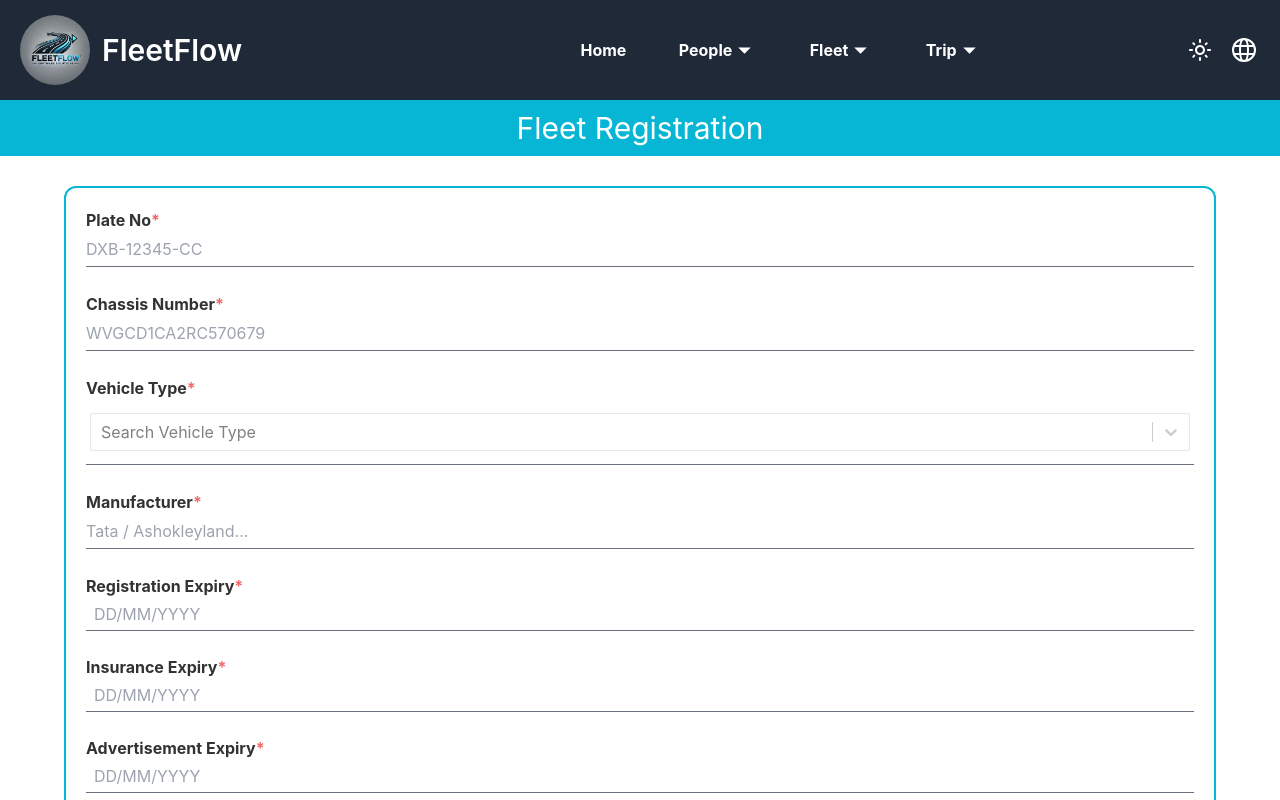
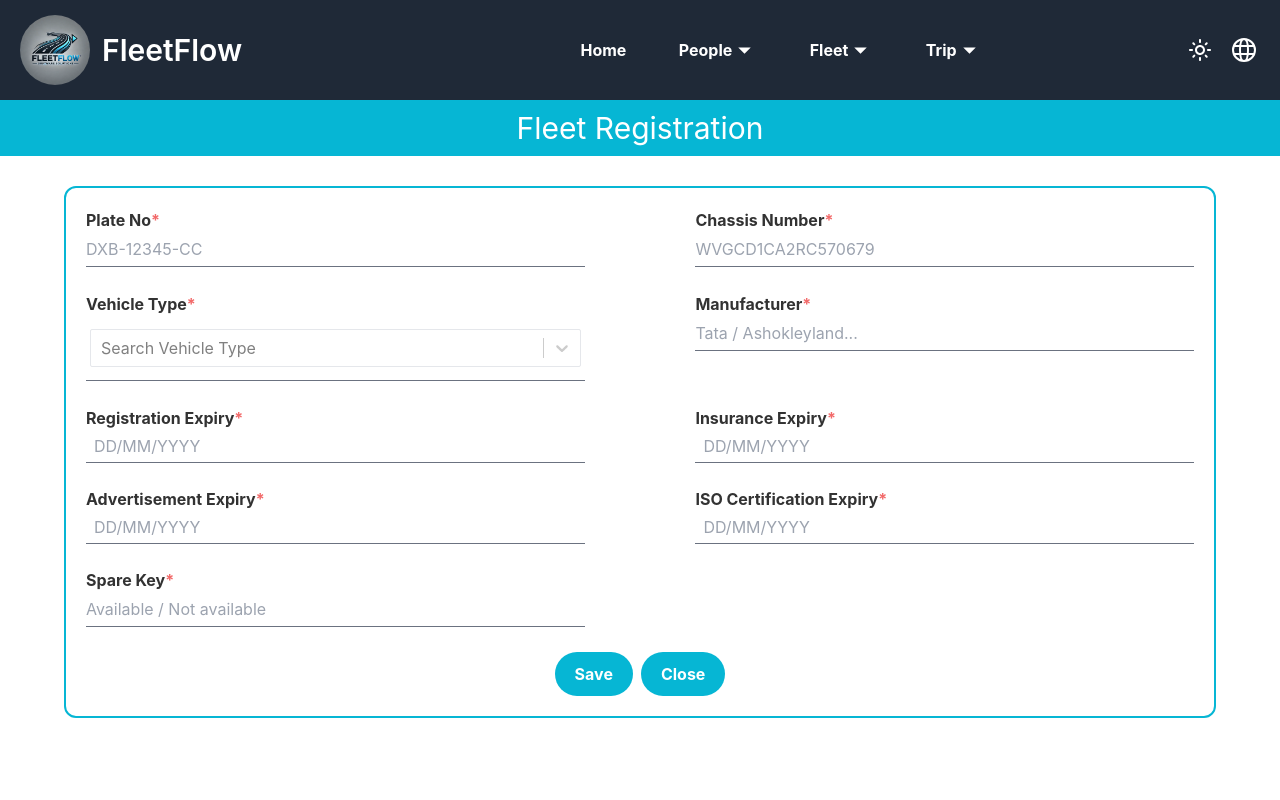
Before and after one commit to mohammedansarusman/analogistics, a React (Create React App) app: page /fleet/register in a window 1280 px wide. Shown: the top 800 px of the page. Built offline with nearby package versions, Linux system fonts and the light colour scheme; no server answers.

Commit message:
save close

```diff
--- a/src/Components/FleetComponents/FleetRegister.js
+++ b/src/Components/FleetComponents/FleetRegister.js
@@ -1,4 +1,4 @@
-import React from "react";
+import React, { useState } from "react";
 import { useDispatch } from "react-redux";
 import { changeBar } from "../../Store/navigationSlice";
 import RegisterPlateNo from "./RegisterPlateNo";
@@ -10,9 +10,12 @@ import RegisterInsuranceExpiry from "./RegisterInsuranceExpiry";
 import RegisterAdvertisementExpiry from "./RegisterAdvertisementExpiry";
 import RegisterISOExpiry from "./RegisterISOExpiry";
 import RegisterSpareKey from "./RegisterSpareKey";
+import RegisterFleetSaveReset from "./RegisterFleetSaveReset";
 
 const FleetRegister = () => {
   const dispatch = useDispatch();
+  const [message, setMessage] = useState(false);
+
   dispatch(changeBar(false)); // the side navigation bar will close once the fleet registration click.
   return (
     <div className="w-full absolute left-0">
@@ -23,37 +26,55 @@ const FleetRegister = () => {
         </header>
         {/* Fleet registration  form - plate , chassis, vehicle type etc .. */}
         <div className="flex flex-col items-start w-[90%]  border-2 border-cyan-500 p-5 rounded-xl mt-[30px]">
+          <div className="w-full lg:flex lg:justify-between">
+            <div className="lg:w-[45%]">
               {/* Plate number */}
               <RegisterPlateNo />
-
+            </div>
+            <div className="lg:w-[45%]">
               {/* Chassis number */}
               <RegisterChassisNo />
-
+            </div>
+          </div>
+          <div className="w-full lg:flex lg:justify-between">
+            <div className="lg:w-[45%]">
               {/* Vehicle type */}
               <RegisterVehicleType />
-
+            </div>
+            <div className="lg:w-[45%]">
               {/* Manufacturer */}
               <RegisterManufacturer />
-
+            </div>
+          </div>
+          <div className="w-full lg:flex lg:justify-between">
+            <div className="lg:w-[45%]">
               {/* Registration Expiry */}
               <RegisterRegistrationExpiry />
-
+            </div>
+            <div className="lg:w-[45%]">
               {/* Insurance Expiry */}
               <RegisterInsuranceExpiry />
-
+            </div>
+          </div>
+          <div className="w-full lg:flex lg:justify-between">
+            <div className="lg:w-[45%]">
               {/* Advertisement Expiry */}
               <RegisterAdvertisementExpiry />
-
+            </div>
+            <div className="lg:w-[45%]">
               {/* ISO certification Expiry */}
               <RegisterISOExpiry />
-
+            </div>
+          </div>
+          <div className="w-full lg:flex lg:justify-start">
+            <div className="lg:w-[45%]">
               {/* Spare key availability */}
               <RegisterSpareKey />
-
+            </div>
+          </div>
 
           {/* Save and close button */}
-
-
+          <RegisterFleetSaveReset dataMessage={setMessage} />
         </div>
       </div>
     </div>
--- /dev/null
+++ b/src/Components/FleetComponents/RegisterFleetSaveReset.js
@@ -0,0 +1,129 @@
+import { useDispatch, useSelector } from "react-redux";
+import { useNavigate } from "react-router-dom";
+import {getDatabase, ref, set, push} from 'firebase/database';
+import { useEffect } from "react";
+import React from "react";
+import app from "../fireBaseConfig";
+
+
+import {
+    addPlateNo, addChassisNo,
+    addVehicleType, addManufacturer,
+    addRegistrationExpiry, addInsuranceExpiry,
+    addAdvertisementExpiry, addISOExpiry,
+    addSpareKey,
+} from "../../Store/fleetRegistrationSlice";
+
+import {
+    addValidPlateNo, addValidChassisNo,
+    addValidVehicleType, addValidManufacturer,
+    addValidRegistrationExpiry, addValidInsuranceExpiry,
+    addValidAdvertisementExpiry, addValidISOExpiry,
+    addValidSpareKey
+} from "../../Store/fleetRegistrationSlice";
+
+const RegisterFleetSaveReset = (props) => {
+
+  const {dataMessage} = props;
+  useEffect(()=>{
+    return()=>{
+      setTimeout(() => {
+        dataMessage(false);
+      }, 3000);
+    }
+
+  },[dataMessage])
+  const navigate = useNavigate();
+  const dispatch = useDispatch();
+
+  const plate = useSelector((store)=>store.fleetRegistration.plateNo);
+  const chassis = useSelector((store)=>store.fleetRegistration.chassisNo);
+  const vehicle = useSelector((store)=>store.fleetRegistration.vehicleType);
+  const manufacturer = useSelector((store)=>store.fleetRegistration.manufacturer);
+  const rtaexpiry = useSelector((store)=>store.fleetRegistration.registrationExpiry);
+  const insurance = useSelector((store)=>store.fleetRegistration.insuranceExpiry);
+  const advertisement = useSelector((store)=>store.fleetRegistration.advertisementExpiry);
+  const iso = useSelector((store)=>store.fleetRegistration.ISOExpiry);
+  const spare = useSelector((store)=>store.fleetRegistration.spareKey);
+
+  const isFormValid = plate && chassis && vehicle && manufacturer && rtaexpiry && insurance && advertisement && iso && spare;
+
+  const handleReset = () => {
+    dispatch(addPlateNo(""));
+    dispatch(addChassisNo(""));
+    dispatch(addVehicleType(""));
+    dispatch(addManufacturer(""));
+    dispatch(addRegistrationExpiry(null));
+    dispatch(addInsuranceExpiry(null));
+    dispatch(addAdvertisementExpiry(null));
+    dispatch(addISOExpiry(null));
+    dispatch(addSpareKey(""));
+  };
+  const handleValidationMessage = () => {
+    dispatch(addValidPlateNo(false));
+    dispatch(addValidChassisNo(false));
+    dispatch(addValidVehicleType(false));
+    dispatch(addValidManufacturer(false));
+    dispatch(addValidRegistrationExpiry(false));
+    dispatch(addValidInsuranceExpiry(false));
+    dispatch(addValidAdvertisementExpiry(false));
+    dispatch(addValidISOExpiry(false));
+    dispatch(addValidSpareKey(false));
+
+  }
+
+  const handleSave = () => {
+
+    if (isFormValid) {
+      // Save data to the firebase realtime database
+      const db = getDatabase(app);
+      const fleetRef = push(ref(db,"register/fleet"));
+      set(fleetRef,{
+        plate: plate,
+        chassis: chassis,
+        vehicle: vehicle,
+        manufacturer: manufacturer,
+        rta: rtaexpiry,
+        insurance: insurance,
+        advertisement: advertisement,
+        iso: iso,
+        spare: spare,
+      })
+
+      dataMessage(true); // Show success message.
+      setTimeout(() => {
+        dataMessage(false);
+      }, 3000);
+
+      handleReset();
+      handleValidationMessage();
+
+    }
+  };
+  const handleClose = () => {
+    // Reset form data and validation state.
+      handleReset();
+      //  reset validation message to blank
+      handleValidationMessage();
+      navigate("/");
+  };
+
+  return (
+    <div className="flex justify-center w-full gap-2">
+      <button
+        onClick={handleSave}
+        className="bg-cyan-500 px-[20px] py-[10px] rounded-full text-white font-bold hover:bg-cyan-600"
+      >
+        Save
+      </button>
+      <button
+        className="bg-cyan-500 px-[20px] py-[10px] rounded-full text-white font-bold hover:bg-cyan-600"
+        onClick={handleClose}
+      >
+        Close
+      </button>
+    </div>
+  );
+};
+
+export default RegisterFleetSaveReset;
--- a/src/Components/FleetComponents/RegisterISOExpiry.js
+++ b/src/Components/FleetComponents/RegisterISOExpiry.js
@@ -17,7 +17,7 @@ const RegisterISOExpiry = () => {
   const message = useDateValidity(selectedDate);
   const dispatch = useDispatch();
   const handleDateChange = (date) => {
-    dispatch(addISOExpiry(date));
+    dispatch(addISOExpiry(date.getTime()));
   };
   const handleBlur = () => {
     dispatch(addValidISOExpiry(true));
--- a/src/Components/FleetComponents/RegisterInsuranceExpiry.js
+++ b/src/Components/FleetComponents/RegisterInsuranceExpiry.js
@@ -19,7 +19,7 @@ const RegisterInsuranceExpiry = () => {
   const message = useDateValidity(selectedDate);
   const dispatch = useDispatch();
   const handleDateChange = (date) => {
-    dispatch(addInsuranceExpiry(date));
+    dispatch(addInsuranceExpiry(date.getTime()));
   };
   const handleBlur = () => {
     dispatch(addValidInsuranceExpiry(true));
--- a/src/Components/FleetComponents/RegisterRegistrationExpiry.js
+++ b/src/Components/FleetComponents/RegisterRegistrationExpiry.js
@@ -19,7 +19,7 @@ const RegisterRegistrationExpiry = () => {
   const message = useDateValidity(selectedDate);
   const dispatch = useDispatch();
   const handleDateChange = (date) => {
-    dispatch(addRegistrationExpiry(date));
+    dispatch(addRegistrationExpiry(date.getTime()));
   };
   const handleBlur = () => {
     dispatch(addValidRegistrationExpiry(true));
--- a/src/Components/FleetComponents/RegisterVehicleType.js
+++ b/src/Components/FleetComponents/RegisterVehicleType.js
@@ -16,7 +16,7 @@ const RegisterVehicleType = () => {
     dispatch(addValidVehicleType(true));
   };
   const handleChange = (e) => {
-    dispatch(addVehicleType(e));
+    dispatch(addVehicleType(e.label));
   };
   const message = useVehicleTypeValidity(vehicleType);
   return (
```
Lines whose indentation alone changed are shown as unchanged.
